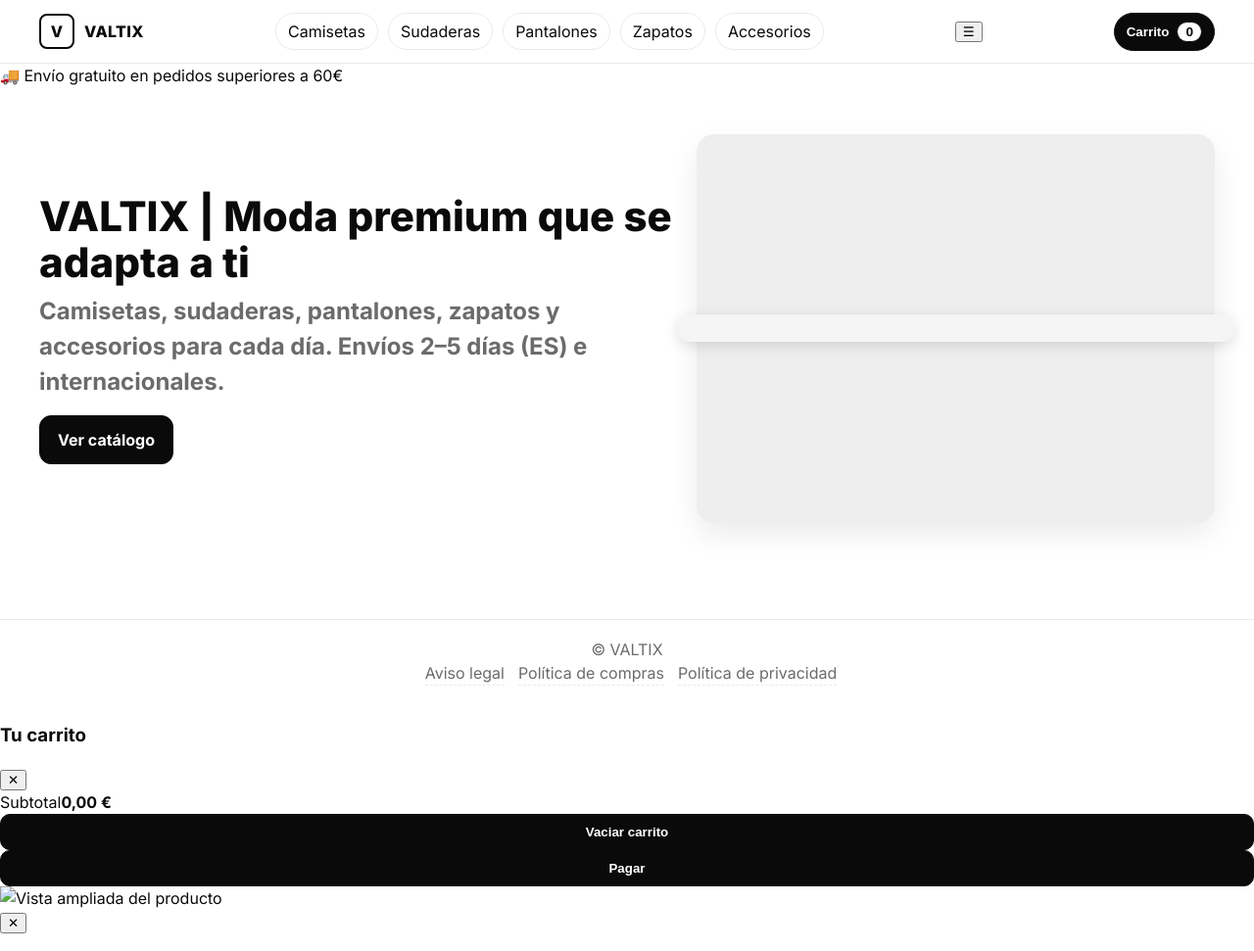
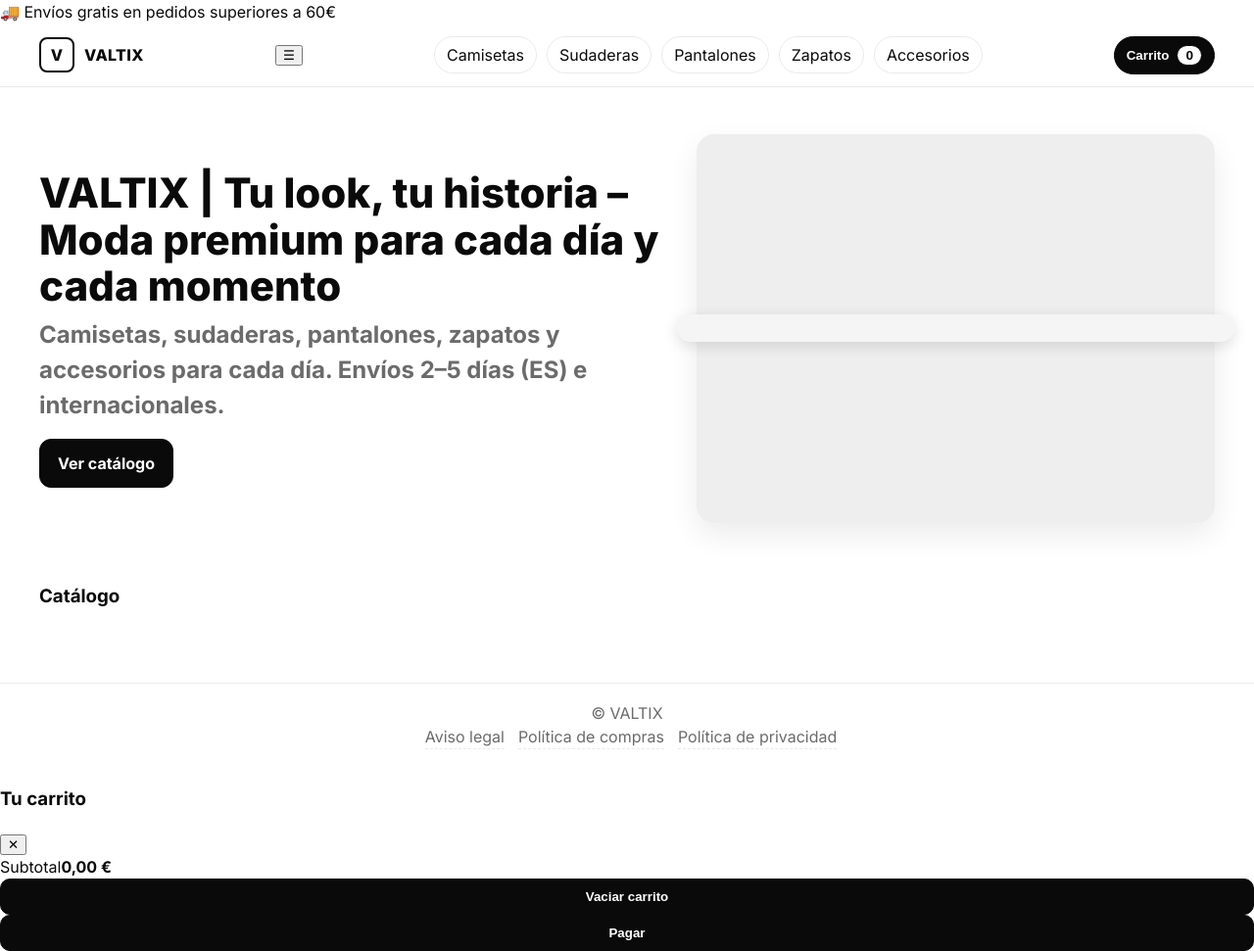
Before and after one commit to adrianrs928222/VALTIXSHOP, a plain HTML site: page docs/index.html in a window 1280 px wide. Shown: the whole page at 98% size. Drawn offline with Linux system fonts and the light colour scheme.

Commit message:
index.html

```diff
--- a/docs/index.html
+++ b/docs/index.html
@@ -1,52 +1,65 @@
-<!DOCTYPE html><html lang="es">
+<!DOCTYPE html>
+<html lang="es">
 <head>
   <meta charset="utf-8" />
   <meta name="viewport" content="width=device-width,initial-scale=1" />
-  <title>VALTIX | Moda premium que se adapta a ti</title>
-  <meta name="description" content="VALTIX: camisetas, sudaderas, pantalones, zapatos y accesorios premium. Envíos rápidos. Pago seguro. Estilo que conecta contigo." />
+
+  <title>VALTIX | Tu look, tu historia – Moda premium para cada día y cada momento</title>
+  <meta name="description" content="Descubre VALTIX: moda premium, camisetas, sudaderas, pantalones, zapatos y accesorios que cuentan tu historia. Envío rápido y pago seguro con Stripe." />
   <link rel="canonical" href="https://adrianrs928222.github.io/VALTIXSHOP/" />
-  <meta property="og:title" content="VALTIX | Moda premium que se adapta a ti" />
-  <meta property="og:description" content="Descubre moda de alta calidad con estilo único y envíos rápidos en VALTIX." />
+  <meta property="og:title" content="VALTIX | Tu look, tu historia – Moda premium para cada día y cada momento" />
+  <meta property="og:description" content="Descubre VALTIX: moda premium, camisetas, sudaderas, pantalones, zapatos y accesorios que cuentan tu historia. Envío rápido y pago seguro con Stripe." />
   <meta property="og:image" content="https://via.placeholder.com/1200x630" />
   <meta property="og:url" content="https://adrianrs928222.github.io/VALTIXSHOP/" />
   <meta name="twitter:card" content="summary_large_image" />
-  <meta name="theme-color" content="#000000" />  <script id="breadcrumbs-jsonld" type="application/ld+json">
-  {
-    "@context":"https://schema.org",
-    "@type":"BreadcrumbList",
-    "itemListElement":[
-      {"@type":"ListItem","position":1,"name":"Inicio","item":"https://adrianrs928222.github.io/VALTIXSHOP/"}
-    ]
-  }
-  </script>  <link rel="preconnect" href="https://fonts.googleapis.com" />
+  <meta name="theme-color" content="#000000" />
+
+  <!-- Breadcrumbs (app.js los actualiza) -->
+  <script id="breadcrumbs-jsonld" type="application/ld+json">
+  {"@context":"https://schema.org","@type":"BreadcrumbList","itemListElement":[
+    {"@type":"ListItem","position":1,"name":"Inicio","item":"https://adrianrs928222.github.io/VALTIXSHOP/"}
+  ]}
+  </script>
+
+  <link rel="preconnect" href="https://fonts.googleapis.com" />
   <link rel="preconnect" href="https://fonts.gstatic.com" crossorigin />
   <link href="https://fonts.googleapis.com/css2?family=Inter:wght@400;600;700;800&display=swap" rel="stylesheet" />
   <link rel="stylesheet" href="./style.css" />
 </head>
 <body>
+  <!-- Barra superior -->
+  <div class="envio-bar">🚚 Envíos gratis en pedidos superiores a 60€</div>
+
+  <!-- Header -->
   <header class="header">
     <div class="container header-inner">
       <a class="brand" href="./" aria-label="Inicio VALTIX">
         <span class="brand-logo">V</span><span class="brand-name">VALTIX</span>
       </a>
-      <nav class="nav" id="mainNav" aria-label="Categorías">
+
+      <!-- Botón hamburguesa (solo móvil) -->
+      <button id="menu-toggle" class="menu-toggle" aria-label="Abrir menú" aria-expanded="false" aria-controls="main-nav">☰</button>
+
+      <!-- Menú -->
+      <nav id="main-nav" class="nav" aria-label="Categorías">
         <a href="#c/camisetas">Camisetas</a>
         <a href="#c/sudaderas">Sudaderas</a>
         <a href="#c/pantalones">Pantalones</a>
         <a href="#c/zapatos">Zapatos</a>
         <a href="#c/accesorios">Accesorios</a>
       </nav>
-      <button id="menuToggle" class="menu-toggle" aria-label="Abrir menú">☰</button>
+
       <button id="openCart" class="cart-btn" aria-haspopup="dialog">
         Carrito <span id="cartCount" class="cart-count">0</span>
       </button>
     </div>
-  </header>  <div class="promo-banner">
-    🚚 Envío gratuito en pedidos superiores a 60€
-  </div>  <section class="hero">
+  </header>
+
+  <!-- Hero -->
+  <section class="hero">
     <div class="container hero-inner">
       <div>
-        <h1>VALTIX | Moda premium que se adapta a ti</h1>
+        <h1>VALTIX | Tu look, tu historia – Moda premium para cada día y cada momento</h1>
         <h2 class="sub">Camisetas, sudaderas, pantalones, zapatos y accesorios para cada día. Envíos 2–5 días (ES) e internacionales.</h2>
         <a class="cta" href="#catalogo" id="goCatalog">Ver catálogo</a>
       </div>
@@ -54,14 +67,20 @@
         <div class="promo-box" id="promoBox"><span class="promo-text"></span></div>
       </div>
     </div>
-  </section>  <main class="main">
+  </section>
+
+  <!-- Catálogo -->
+  <main class="main">
     <section class="section" id="catalogo" aria-labelledby="catalogo-title">
       <div class="container">
-        <h3 id="catalogo-title" class="visually-hidden">Catálogo</h3>
+        <h3 id="catalogo-title" class="visualmente-oculto">Catálogo</h3>
         <div id="grid" class="grid"></div>
       </div>
     </section>
-  </main>  <footer class="footer">
+  </main>
+
+  <!-- Footer -->
+  <footer class="footer">
     <div class="container footer-inner">
       <div>© <span id="year"></span> VALTIX</div>
       <nav class="legal-links">
@@ -70,7 +89,10 @@
         <a href="#info/privacidad">Política de privacidad</a>
       </nav>
     </div>
-  </footer>  <div class="drawer-backdrop" id="drawerBackdrop"></div>
+  </footer>
+
+  <!-- Drawer Carrito -->
+  <div class="drawer-backdrop" id="drawerBackdrop"></div>
   <aside id="cartDrawer" class="drawer" aria-hidden="true" aria-label="Carrito de compra">
     <div class="drawer-header">
       <h3>Tu carrito</h3>
@@ -82,10 +104,10 @@
       <button id="clearCart" class="btn btn-alt">Vaciar carrito</button>
       <button id="checkoutBtn" class="btn">Pagar</button>
     </div>
-  </aside>  <div class="modal" id="imageModal" aria-hidden="true">
-    <div class="modal-content">
-      <img id="modalImage" alt="Vista ampliada del producto" />
-      <button class="modal-close" id="closeModal">✕</button>
-    </div>
-  </div>  <script src="./products.js"></script>  <script src="./app.js"></script></body>
+  </aside>
+
+  <!-- Scripts -->
+  <script src="./products.js"></script>
+  <script src="./app.js"></script>
+</body>
 </html>
```
